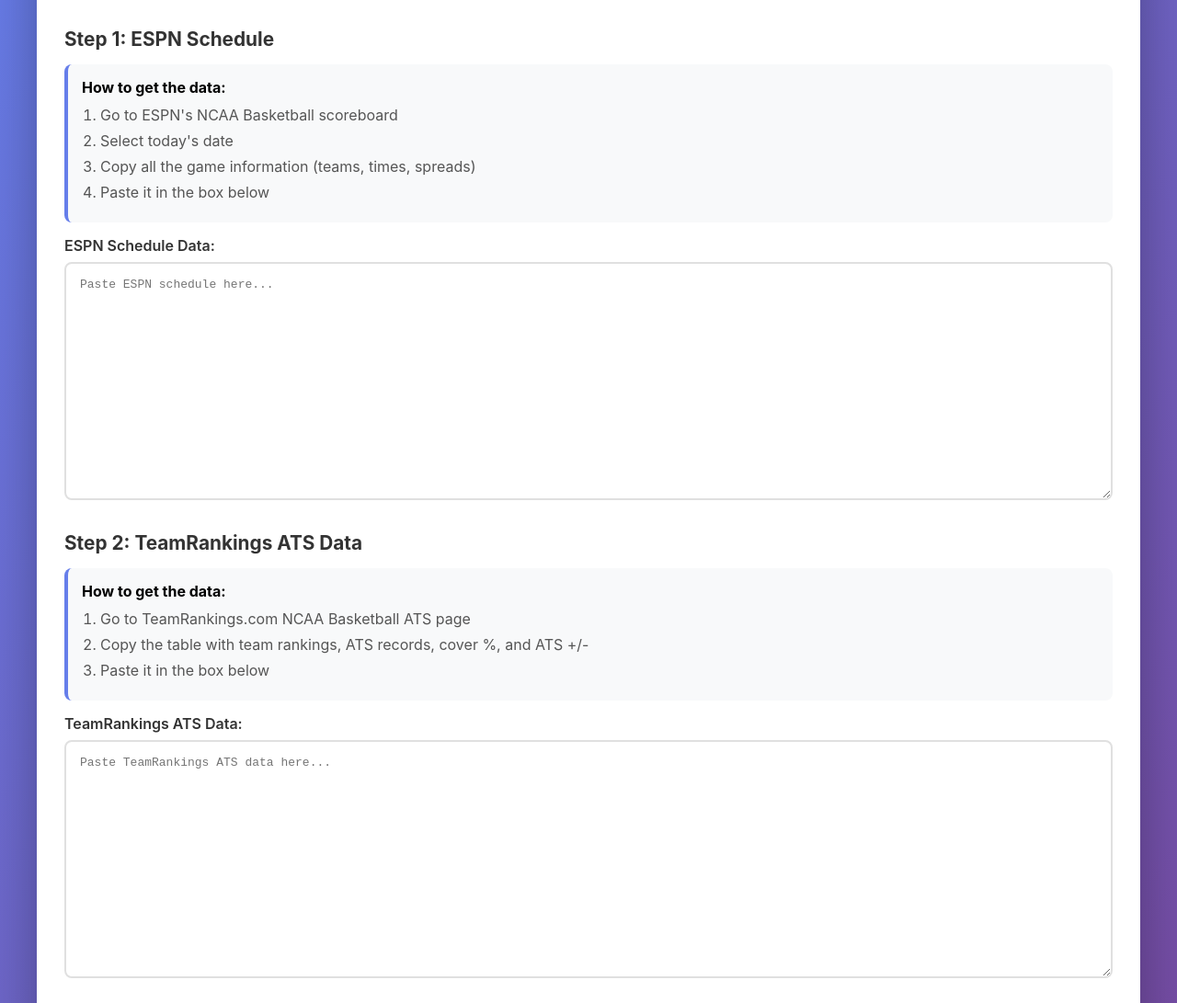
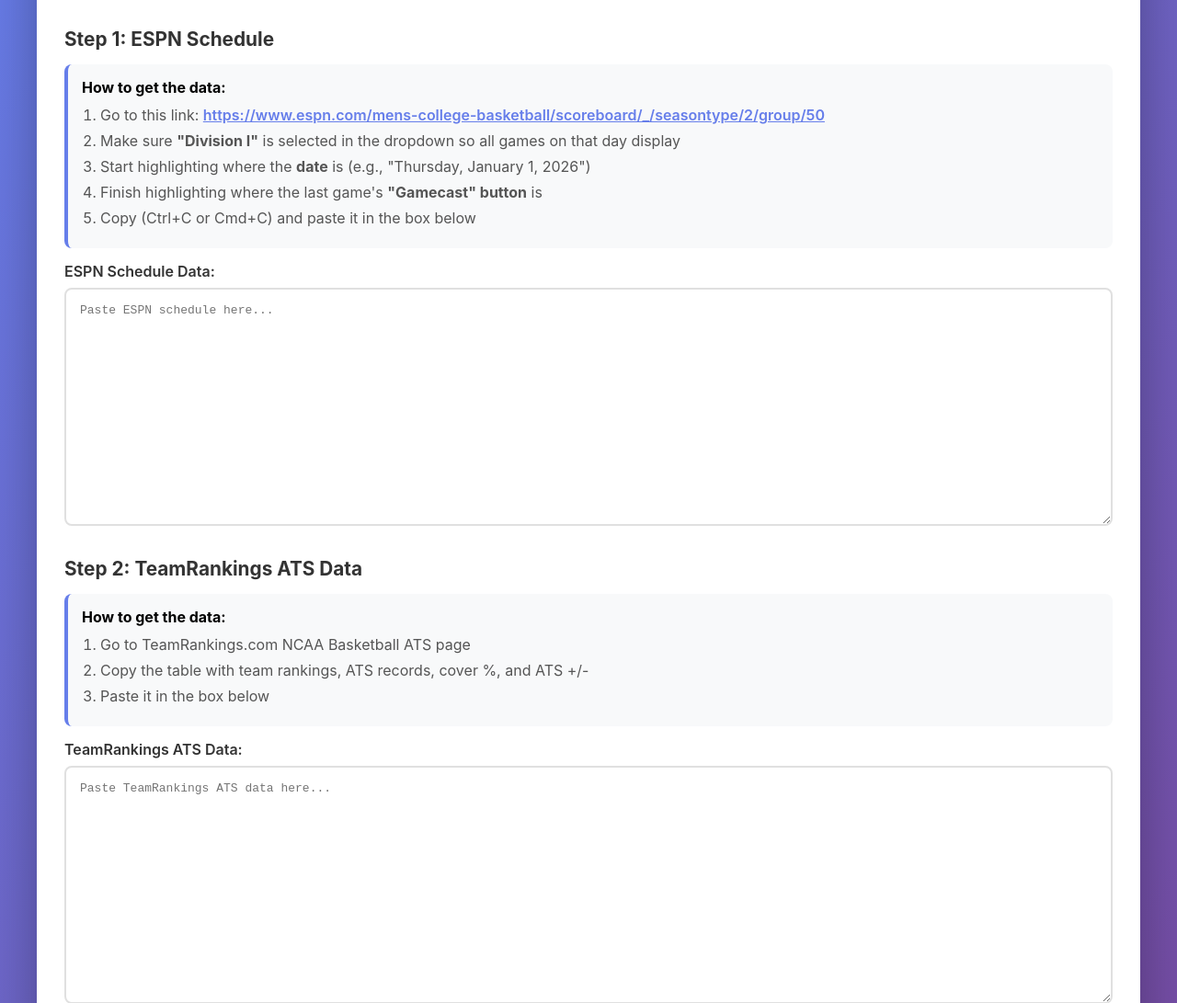
Before and after one commit to asconem/ncaa-betting-app, a Flask app: page / in a window 1280 px wide. Shown: the part 150-1241 px from the top of the page at 92% size. Run offline with Flask 3, Linux system fonts and the light colour scheme.

Commit message:
Update ESPN schedule instructions with clearer details

```diff
--- a/templates/index.html
+++ b/templates/index.html
@@ -286,10 +286,11 @@
                     <div class="instructions">
                         <strong>How to get the data:</strong>
                         <ol>
-                            <li>Go to ESPN's NCAA Basketball scoreboard</li>
-                            <li>Select today's date</li>
-                            <li>Copy all the game information (teams, times, spreads)</li>
-                            <li>Paste it in the box below</li>
+                            <li>Go to this link: <a href="https://www.espn.com/mens-college-basketball/scoreboard/_/seasontype/2/group/50" target="_blank" style="color: #667eea; font-weight: 600;">https://www.espn.com/mens-college-basketball/scoreboard/_/seasontype/2/group/50</a></li>
+                            <li>Make sure <strong>"Division I"</strong> is selected in the dropdown so all games on that day display</li>
+                            <li>Start highlighting where the <strong>date</strong> is (e.g., "Thursday, January 1, 2026")</li>
+                            <li>Finish highlighting where the last game's <strong>"Gamecast" button</strong> is</li>
+                            <li>Copy (Ctrl+C or Cmd+C) and paste it in the box below</li>
                         </ol>
                     </div>
                     <label for="espn_schedule">ESPN Schedule Data:</label>
```
